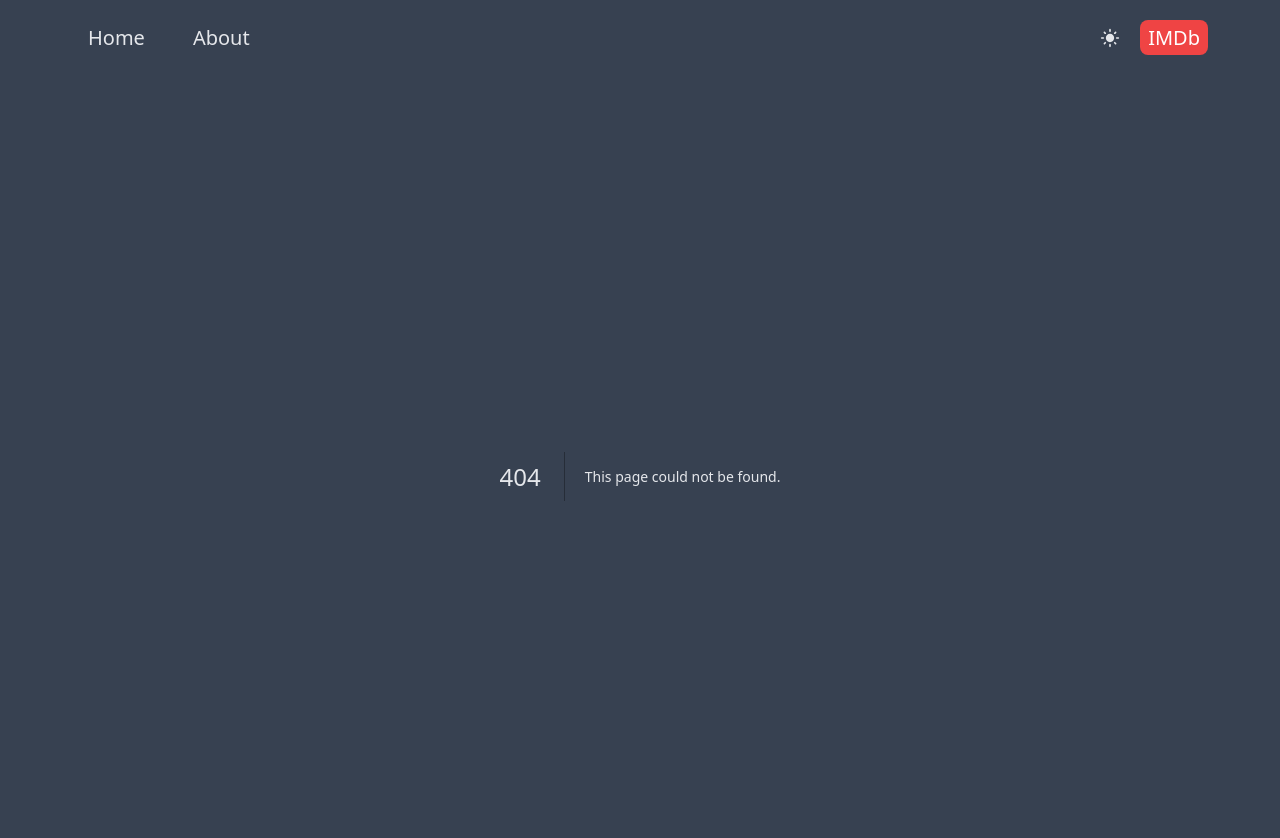
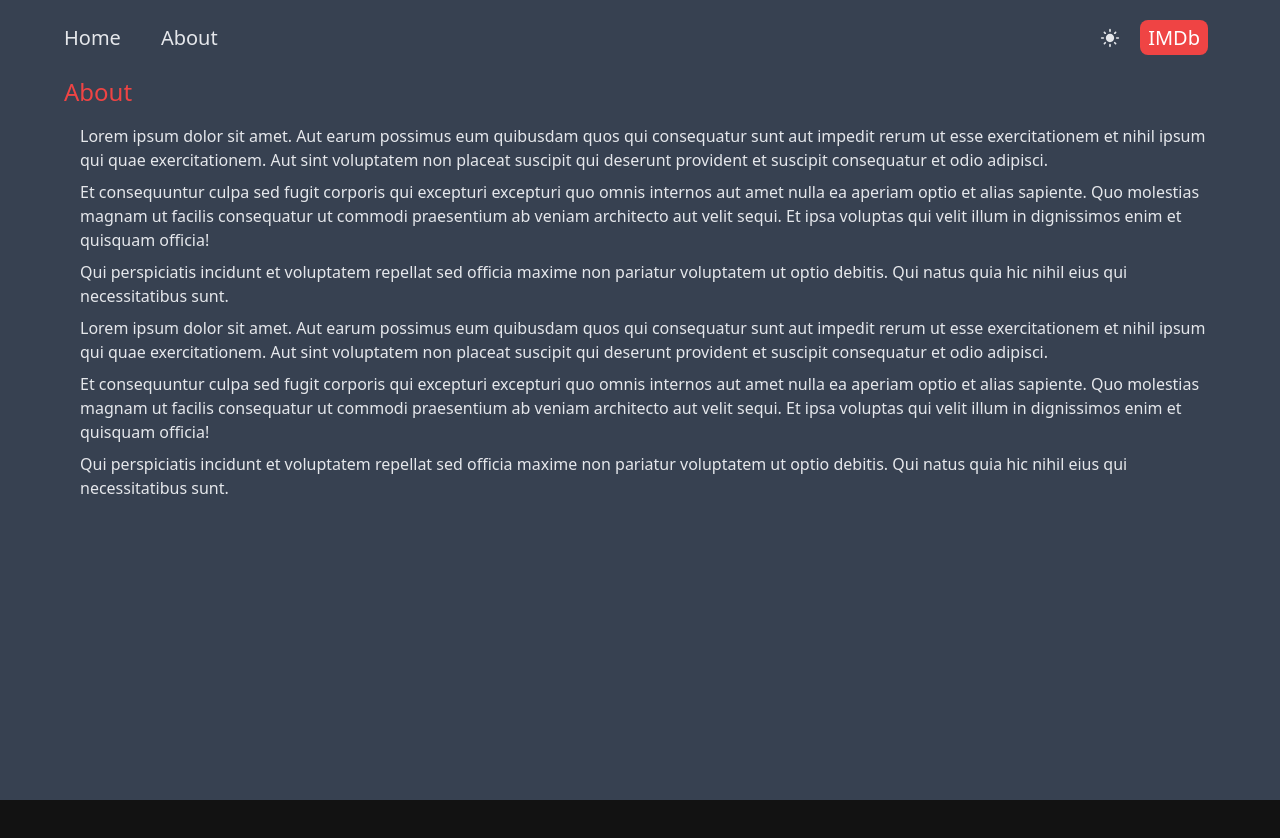
Before and after one commit to driman-systems/imdb, a Next.js app: page /about in a window 1280 px wide. Before the commit this address had no page. Shown: the top 838 px of the page. After the commit the page ends 800 px from the top, so only its background shows below. Built offline with nearby package versions, Linux system fonts and the light colour scheme.

Commit message:
create about

```diff
--- /dev/null
+++ b/src/app/about/page.jsx
@@ -0,0 +1,24 @@
+
+const About = () => {
+  return (
+    <div className="space-x-4 space-y-4">
+      <h1 className="text-2xl text-red-500 font-medium">About</h1>
+      <section className="space-y-2">
+      <p>Lorem ipsum dolor sit amet. Aut earum possimus eum quibusdam quos qui consequatur sunt aut impedit rerum ut esse
+        exercitationem et nihil ipsum qui quae exercitationem. Aut sint voluptatem non placeat suscipit qui deserunt provident et suscipit
+        consequatur et odio adipisci. </p><p>Et consequuntur culpa sed fugit corporis qui excepturi excepturi quo omnis internos aut amet
+        nulla ea aperiam optio et alias sapiente. Quo molestias magnam ut facilis consequatur ut commodi praesentium ab veniam architecto
+        aut velit sequi. Et ipsa voluptas qui velit illum in dignissimos enim et quisquam officia! </p><p>Qui perspiciatis incidunt et voluptatem
+        repellat sed officia maxime non pariatur voluptatem ut optio debitis. Qui natus quia hic nihil eius qui necessitatibus sunt. </p>
+        <p>Lorem ipsum dolor sit amet. Aut earum possimus eum quibusdam quos qui consequatur sunt aut impedit rerum ut esse
+        exercitationem et nihil ipsum qui quae exercitationem. Aut sint voluptatem non placeat suscipit qui deserunt provident et suscipit
+        consequatur et odio adipisci. </p><p>Et consequuntur culpa sed fugit corporis qui excepturi excepturi quo omnis internos aut amet
+        nulla ea aperiam optio et alias sapiente. Quo molestias magnam ut facilis consequatur ut commodi praesentium ab veniam architecto
+        aut velit sequi. Et ipsa voluptas qui velit illum in dignissimos enim et quisquam officia! </p><p>Qui perspiciatis incidunt et voluptatem
+        repellat sed officia maxime non pariatur voluptatem ut optio debitis. Qui natus quia hic nihil eius qui necessitatibus sunt. </p>
+      </section>
+    </div>
+  )
+}
+
+export default About
--- a/src/app/layout.jsx
+++ b/src/app/layout.jsx
@@ -24,7 +24,9 @@ const RootLayout = ({ children })=> {
             <ThemeProvider enableSystem={true} attribute='class'>
               <div className='dark:bg-gray-700 dark:text-gray-200 text-gray-700 transition-colors duration-300 min-h-screen select-none'>
                 <Header />
+                <div className='container mx-auto max-w-6xl'>
                 {children}
+                </div>
               </div>
             </ThemeProvider>
         </body>
--- a/src/app/page.jsx
+++ b/src/app/page.jsx
@@ -1,13 +1,12 @@
 import { Poppins, Roboto } from 'next/font/google'
-import styles from './page.module.css'
 
 const poppins = Poppins({ subsets: ['latin'], weight: '400' });
 const roboto = Roboto({ subsets: ['latin'], weight: '400' })
 
 const Home = ()=> {
   return (
-      <main className={styles.main}>
-        <h1 className='text-red-600'>Home</h1>
+      <main className='space-x-4'>
+        <h1 className='text-red-500 text-2xl font-medium'>Home</h1>
       </main>
   )
 }
--- a/src/components/Header.jsx
+++ b/src/components/Header.jsx
@@ -7,7 +7,7 @@ import DarkModeSwitch from "./DarkModeSwitch";
 export default function Header() {
 
   return (
-    <div className="flex justify-between mx-2 max-w-6xl sm:m-auto items-center py-6">
+    <div className="flex justify-between container mx-auto max-w-6xl items-center py-6">
         <div className="flex">
             <MenuItem title="Home" address="/" Icon={BiHomeSmile} />
             <MenuItem title="About" address="/about" Icon={BsFillInfoSquareFill} />
--- a/src/components/MenuItem.jsx
+++ b/src/components/MenuItem.jsx
@@ -3,7 +3,7 @@ import Link from "next/link";
 export default function MenuItem({title, address, Icon}) {
   return (
     <>
-        <Link href={address} className="mx-4 lg:mx-6 hover:text-red-600">
+        <Link href={address} className="mr-4 lg:mr-10 hover:text-red-600">
           <Icon className="text-3xl sm:hidden mx-4" />
           <p className="hidden sm:inline my-2 text-xl">{title}</p>
         </Link>
```
